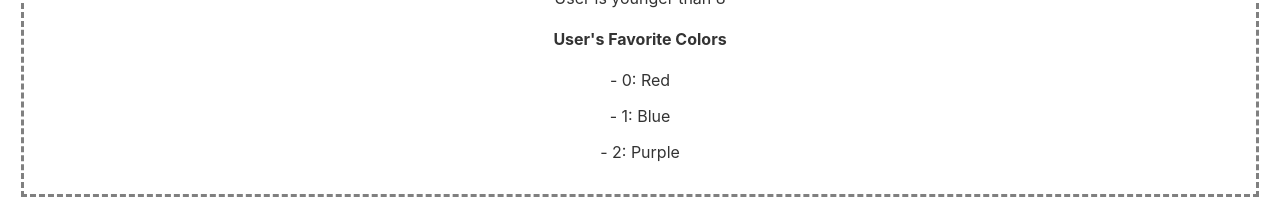
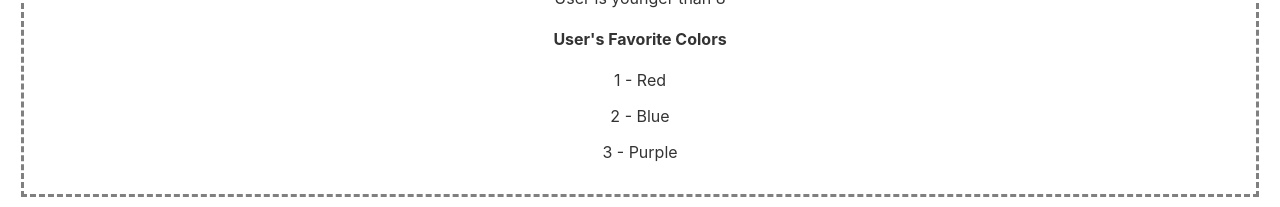
Before and after one commit to tylerablackham/svelte-basics, a Svelte app in the folder examples-svelte-app/: page / in a window 1280 px wide. Shown: the part 1071-1278 px from the top of the page. Built offline with nearby package versions, Linux system fonts and the light colour scheme.

Commit message:
cleanup logic

```diff
--- a/examples-svelte-app/src/logic.svelte
+++ b/examples-svelte-app/src/logic.svelte
@@ -46,4 +46,4 @@ at the `user.favColors` markup for an example.
 
 <h4>User's Favorite Colors</h4>
 {#each user.favColors as color, index}
-    <p>- {index}: {color}</p>{/each}
+    <p>{index + 1} - {color}</p>{/each}
```
